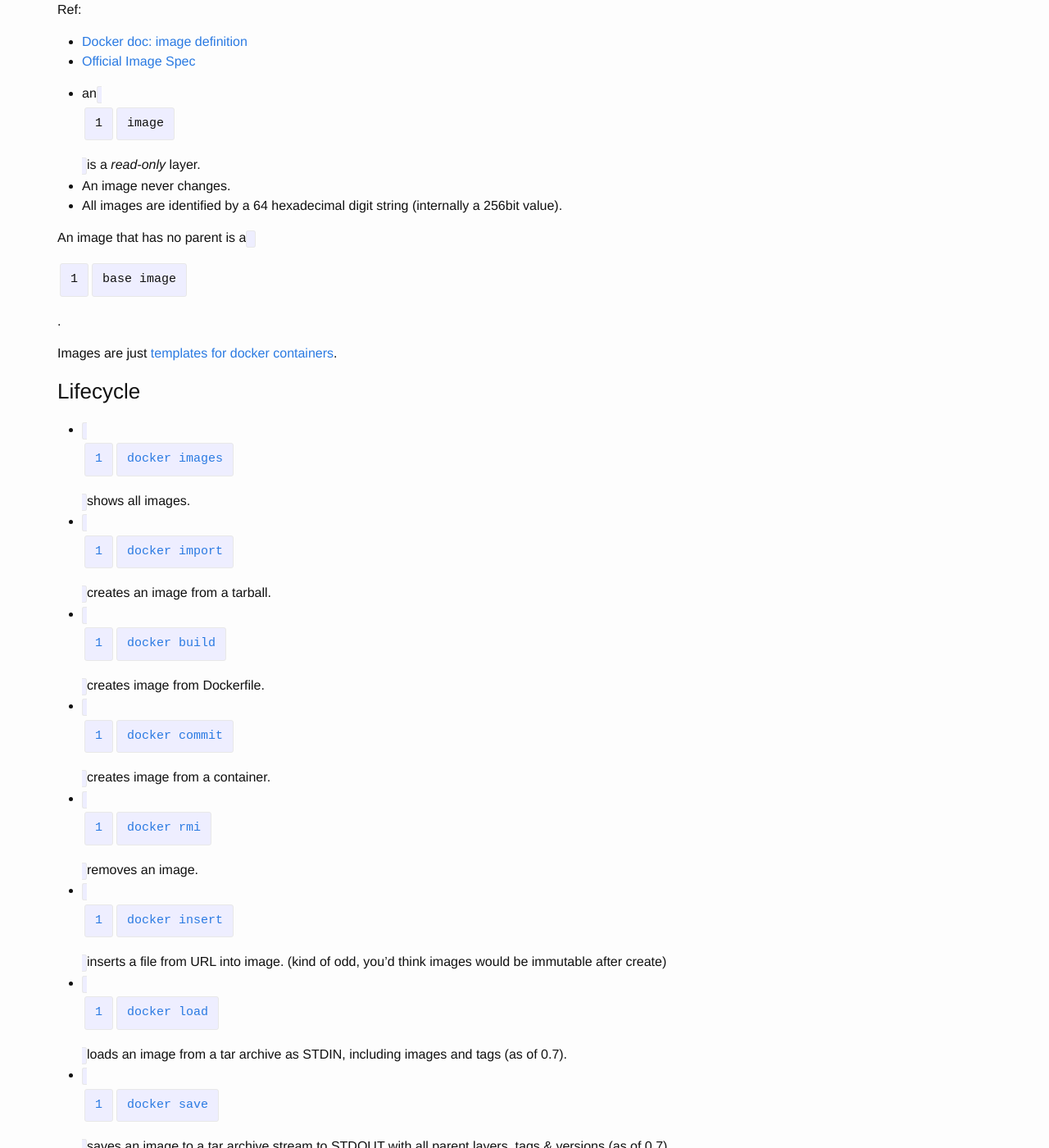
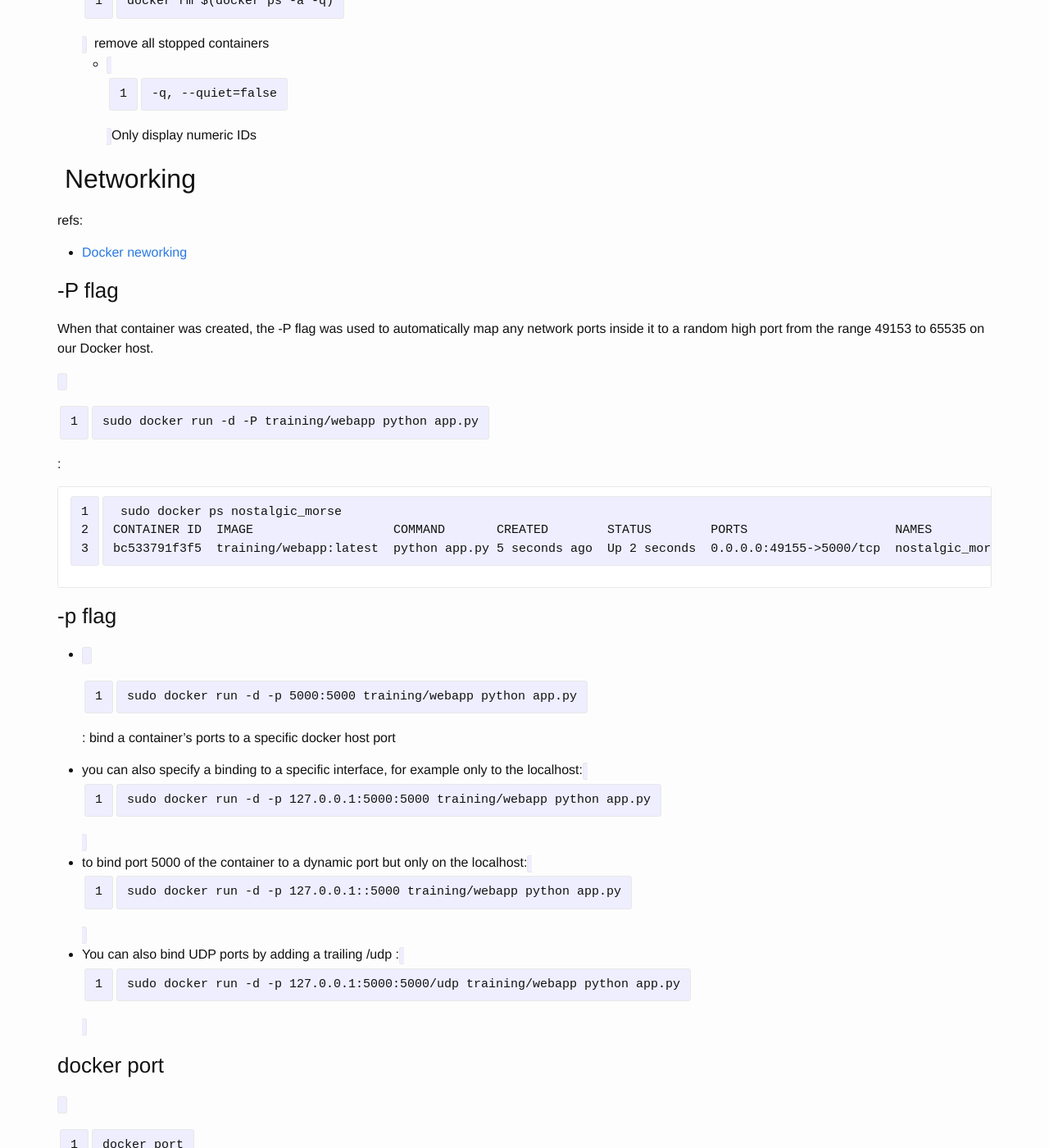
Before and after one commit to breezeight/nicola_blog, a Jekyll site: the page built from _guides/docker.markdown, in a window 1280 px wide and 1400 px high, scrolled down 21683 px. Shown: the whole window at 82% size. Built offline with Jekyll 4.4.1, drawn with Linux system fonts in a browser that asks for light colours; some of the changed text lies outside the part shown.

Commit message:
Docker: private registry, Networking, docker compose

```diff
--- a/_guides/docker.markdown
+++ b/_guides/docker.markdown
@@ -232,13 +232,21 @@
 Docker registry [SPEC](https://docs.docker.com/reference/api/hub_registry_spec/)
 
 
-### Private registries
+### Private registries and docker login
 
 * On Azure: http://azure.microsoft.com/blog/2014/11/11/deploying-your-own-private-docker-registry-on-azure/  and http://azure.microsoft.com/blog/tag/docker/
 * Core OS Enterprise Registry behind the firewall: https://coreos.com/products/enterprise-registry/plans/
 * Quay.io
 * Private registry with NGINX: https://www.digitalocean.com/community/tutorials/how-to-set-up-a-private-docker-registry-on-ubuntu-14-04
 
+
+See here also
+http://www.activestate.com/blog/2014/01/deploying-your-own-private-docker-registry
+
+* `docker login` can work with any website that support `basic auth`. After you login into your registry the auth token is stored here `~/.dockercfg`: `{"quay.io":{"auth":"XXXXXXXXXXXXXXXXXXXXXX","email":"nicolabrisotto@gmail.com"}}`
+
+
+* see also: https://github.com/docker/docker-registry#authentication-options
 
 See "working with images" to push/pull from a private registry.
 
@@ -526,8 +534,38 @@
 
 ## Networking
 
-Docker neworking
-http://docs.docker.io/use/networking/
+refs:
+
+* [Docker neworking](http://docs.docker.io/use/networking/)
+
+
+### -P flag
+
+When that container was created, the -P flag was used to automatically map any network ports inside it to a random high port from the range 49153 to 65535 on our Docker host.
+
+`sudo docker run -d -P training/webapp python app.py` :
+
+~~~
+ sudo docker ps nostalgic_morse
+CONTAINER ID  IMAGE                   COMMAND       CREATED        STATUS        PORTS                    NAMES
+bc533791f3f5  training/webapp:latest  python app.py 5 seconds ago  Up 2 seconds  0.0.0.0:49155->5000/tcp  nostalgic_morse
+~~~
+
+### -p flag
+
+* `sudo docker run -d -p 5000:5000 training/webapp python app.py` :  bind a container's ports to a specific docker host port
+
+* you can also specify a binding to a specific interface, for example only to the localhost: `sudo docker run -d -p 127.0.0.1:5000:5000 training/webapp python app.py`
+* to bind port 5000 of the container to a dynamic port but only on the localhost: `sudo docker run -d -p 127.0.0.1::5000 training/webapp python app.py`
+* You can also bind UDP ports by adding a trailing /udp : `sudo docker run -d -p 127.0.0.1:5000:5000/udp training/webapp python app.py`
+
+### docker port
+
+`docker port`: showed us the current port bindings
+
+
+
+###
 
 capire se pipeworks ha ancora senso o meno
 https://github.com/jpetazzo/pipework
@@ -666,6 +704,9 @@
 Dockerfile  VS other build tools
 https://groups.google.com/forum/#!topic/docker-user/3pcVXU4hgko
 
+* `docker build -t breezeight/test-kitchen-ubuntu .`
+* `docker build --no-cache=true -t pippolippo .` build without using cache
+
 ### Save and load an image to a tarball
 
 A Docker image and its entire history can be saved to a tarball and loaded back again. This will preserve the history of the image:
@@ -731,7 +772,13 @@
 
 
 
-# Fig tool
+# Docker Compose (ex Fig tool)
+
+TODO:
+
+* http://docs.docker.com/compose/install/
+* http://blog.docker.com/2015/02/announcing-docker-compose/
+
 
 ## For development
 
```
